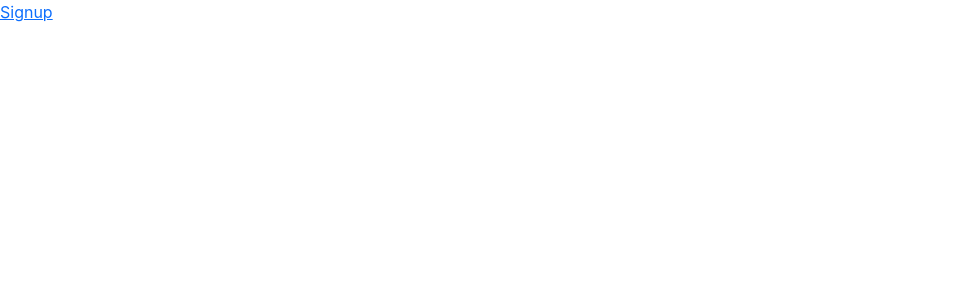
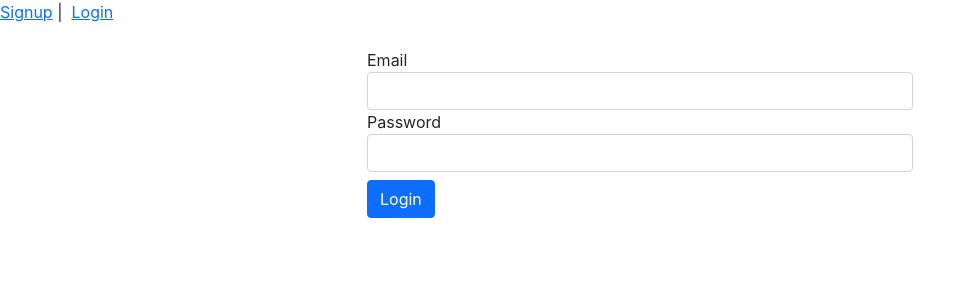
Before and after one commit to kuldeepsingh1828/travels, a React (Create React App) app: page /login in a window 1280 px wide. Shown: the top 300 px of the page, without its empty margins (0-975 px from the left). Built offline with nearby package versions, Linux system fonts and the light colour scheme.

Commit message:
Login Form and Route

```diff
--- a/src/App.js
+++ b/src/App.js
@@ -11,7 +11,8 @@ import Arun from './Arun';
 function App() {
   return (
     <>
-      <Link to={"/signup"}>Signup</Link >
+      <Link to={"/signup"}>Signup</Link > | &nbsp;
+      <Link to={"/login"}>Login</Link >
     </>
 
   );
--- /dev/null
+++ b/src/Components/Login.js
@@ -0,0 +1,25 @@
+import React from 'react';
+function Login() {
+    return(
+        <>
+            <div className="container py-4">
+                <div className="row">
+                    <div className="col-md-6 offset-md-3">
+                        <div className="form-group">
+                            <label>Email</label>
+                            <input type="email" className="form-control" />
+                        </div>
+                        <div className="form-group">
+                            <label>Password</label>
+                            <input type="password" className="form-control" />
+                        </div>
+                        <div className="form-group mt-2">
+                            <button type="submit" className="btn btn-primary">Login</button>
+                        </div>
+                    </div>
+                </div>
+            </div>
+        </>
+    );
+}
+export default Login;
--- a/src/index.js
+++ b/src/index.js
@@ -11,6 +11,7 @@ import {
 import { createBrowserHistory } from 'history';
 import Arun from './Arun';
 import Signup from './Components/Signup';
+import Login from './Components/Login';
 // import Navbar from './components/Navbar'
 
 const history = createBrowserHistory();
@@ -23,7 +24,7 @@ ReactDOM.render(
       <Switch>
 
         <Route path="/travels/arun" component={Arun} />
-        <Route path="/" exact={true} component={App} />
+        <Route path="/login" exact={true} component={Login} />
         <Route path="/signup" exact={true} component={Signup} />
 
       </Switch>
```
